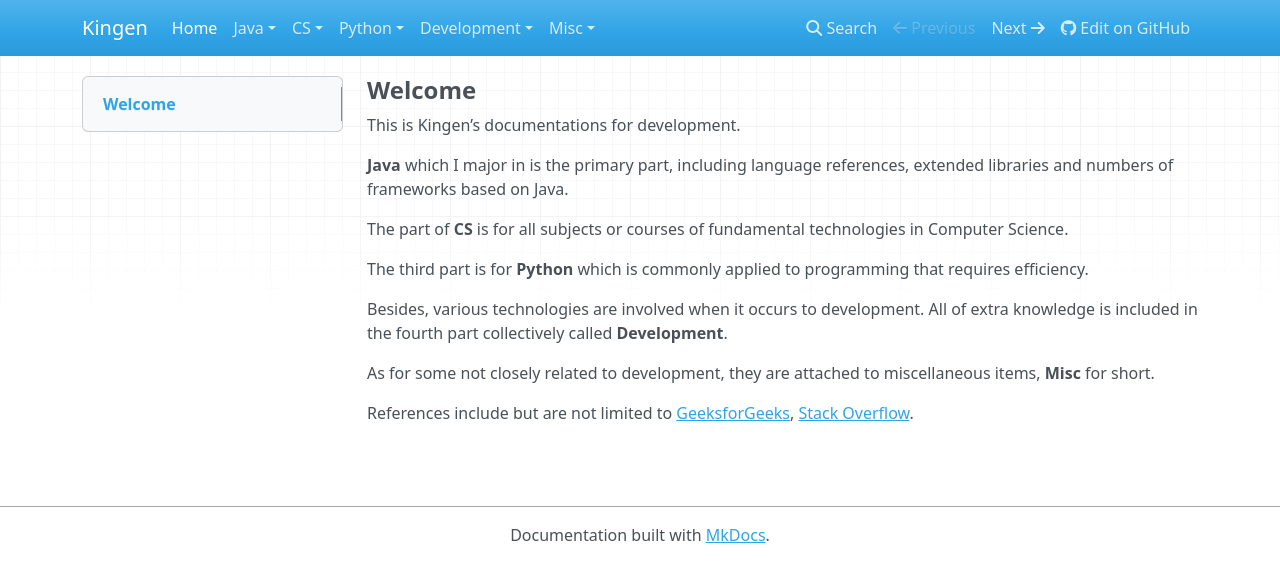
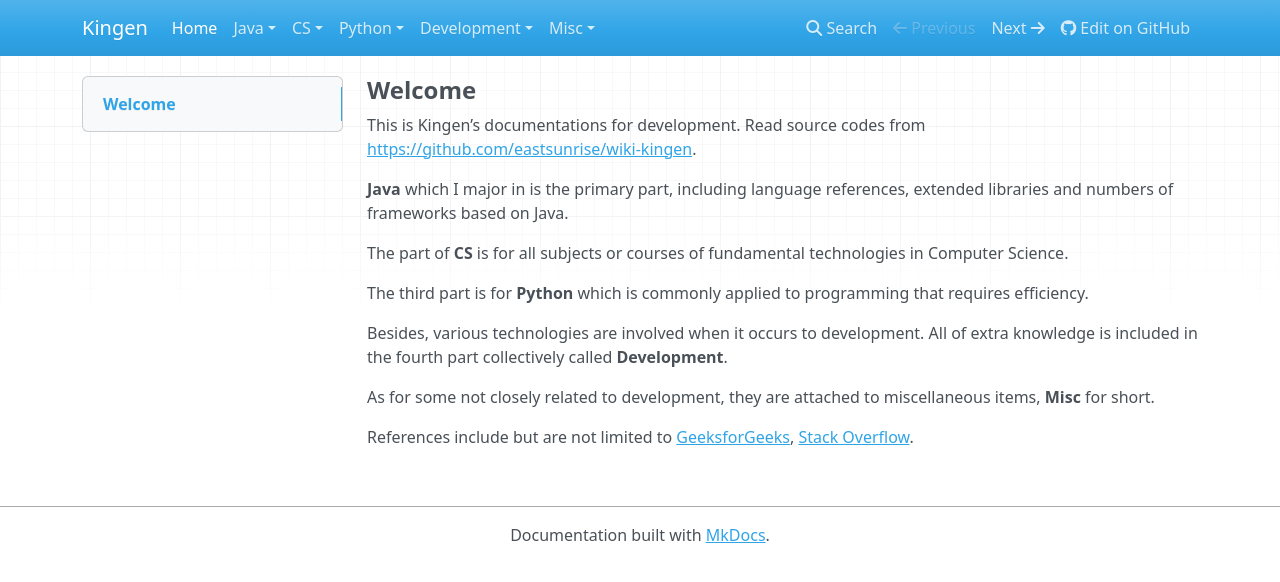
Before and after one commit to EastSunrise/wiki-kingen, an MkDocs documentation site: the page built from docs/index.md, in a window 1280 px wide. Shown: the top 582 px of the page. Built offline with MkDocs 1.6.1, drawn with Linux system fonts in a browser that asks for light colours; nearby versions of some CDN libraries.

```diff
--- a/docs/index.md
+++ b/docs/index.md
@@ -1,6 +1,6 @@
 #### Welcome
 
-This is Kingen's documentations for development.
+This is Kingen's documentations for development. Read source codes from <https://github.com/eastsunrise/wiki-kingen>.
 
 **Java** which I major in  is the primary part, including language references, extended libraries and numbers of frameworks based on Java.
 
```
Also changed, not shown: README.md (+1 -1 lines).
